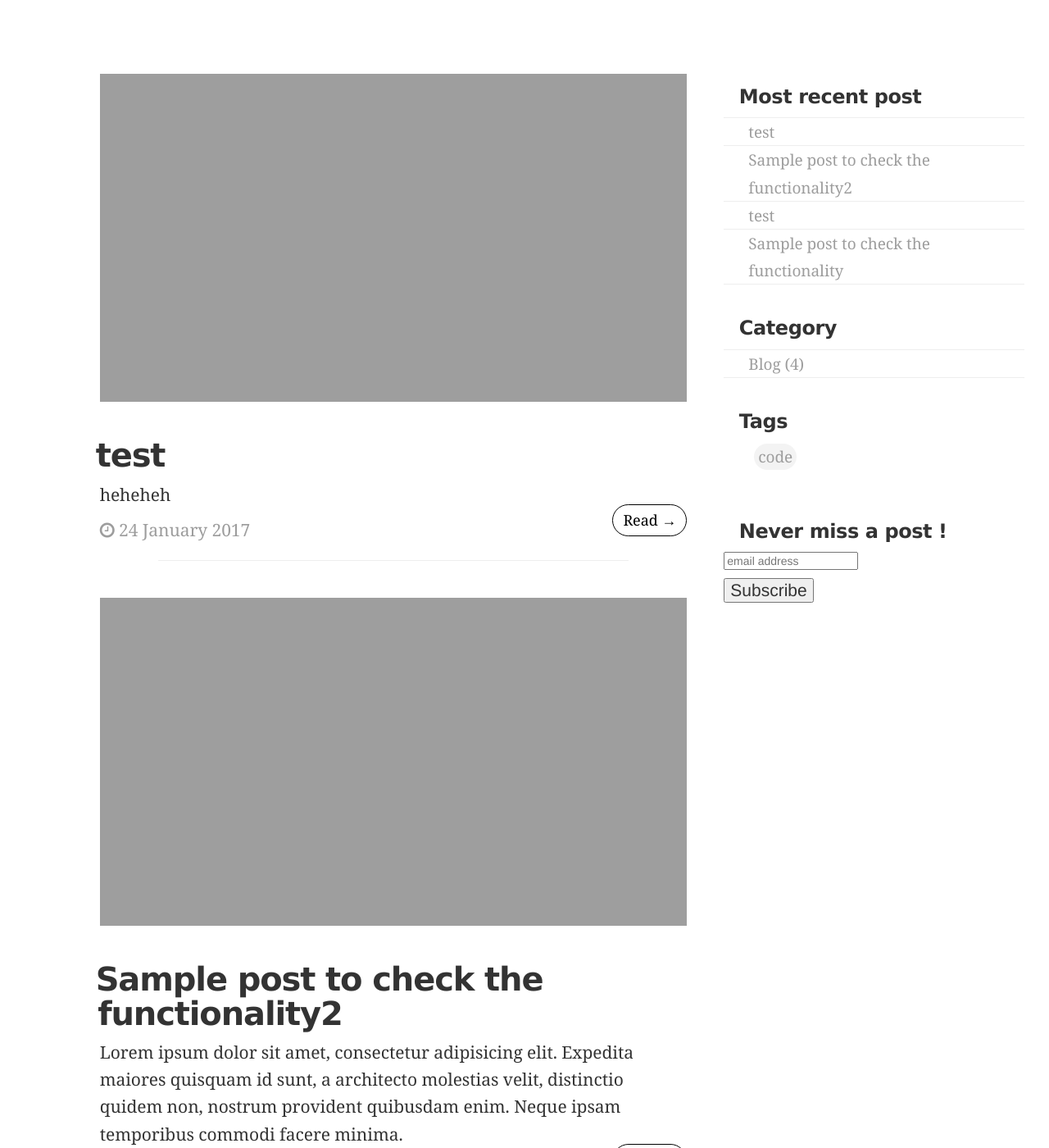
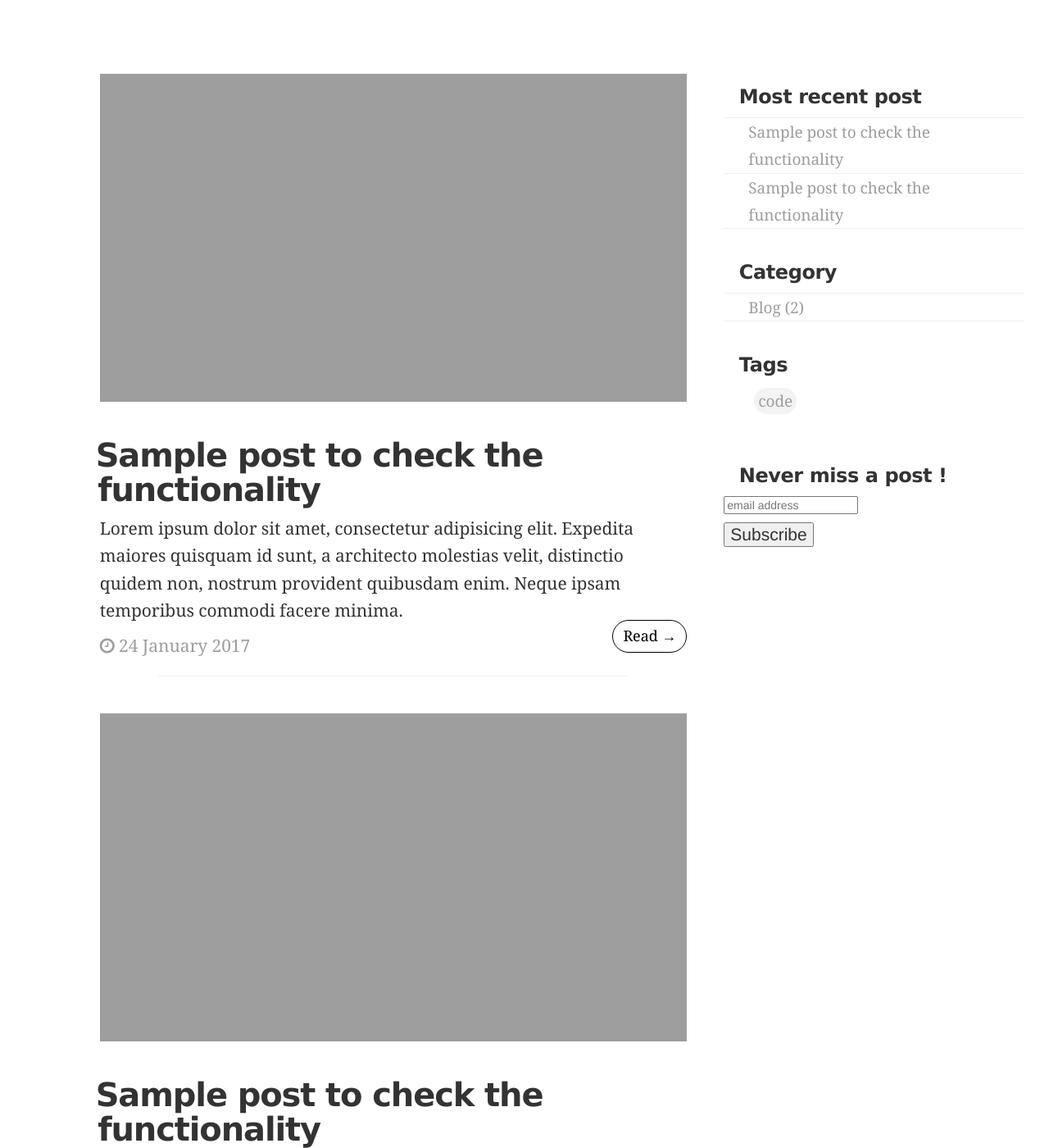
Before and after one commit to nghiand1010/nghiand1010.github.io, a Jekyll site: the page built from index.html, in a window 1280 px wide and 1400 px high. Shown: the whole window at 82% size. Built offline with Jekyll 4.4.1, drawn with Linux system fonts in a browser that asks for light colours; the list of posts is cut into pages by our own code; comment, search, counter and statistics services are not loaded; some of the changed text lies outside the part shown.

Commit message:
bai dau tien

```diff
--- a/_posts/2017-08-06-test.md
+++ /dev/null
@@ -1,11 +0,0 @@
----
-layout: blog
-title: 'test'
-date: 2017-01-24 12:11:34
-categories: blog
-tags: code
-image: '/images/default.jpg'
-lead_text: 'Lorem ipsum dolor sit amet, consectetur adipisicing elit. Expedita maiores quisquam id sunt, a architecto molestias velit, distinctio quidem non, nostrum provident quibusdam enim. Neque ipsam temporibus commodi facere minima.'
----
-
-test phát
--- a/_posts/2017-08-06-test2.md
+++ b/_posts/2017-12-19-Solid.md
@@ -1,6 +1,6 @@
 ---
 layout: blog
-title: 'Sample post to check the functionality2'
+title: 'Sample post to check the functionality'
 date: 2017-01-24 12:11:34
 categories: blog
 tags: code
```
Also changed, not shown: _posts/2017-08-06-test3.md (deleted, +0 -11 lines).
